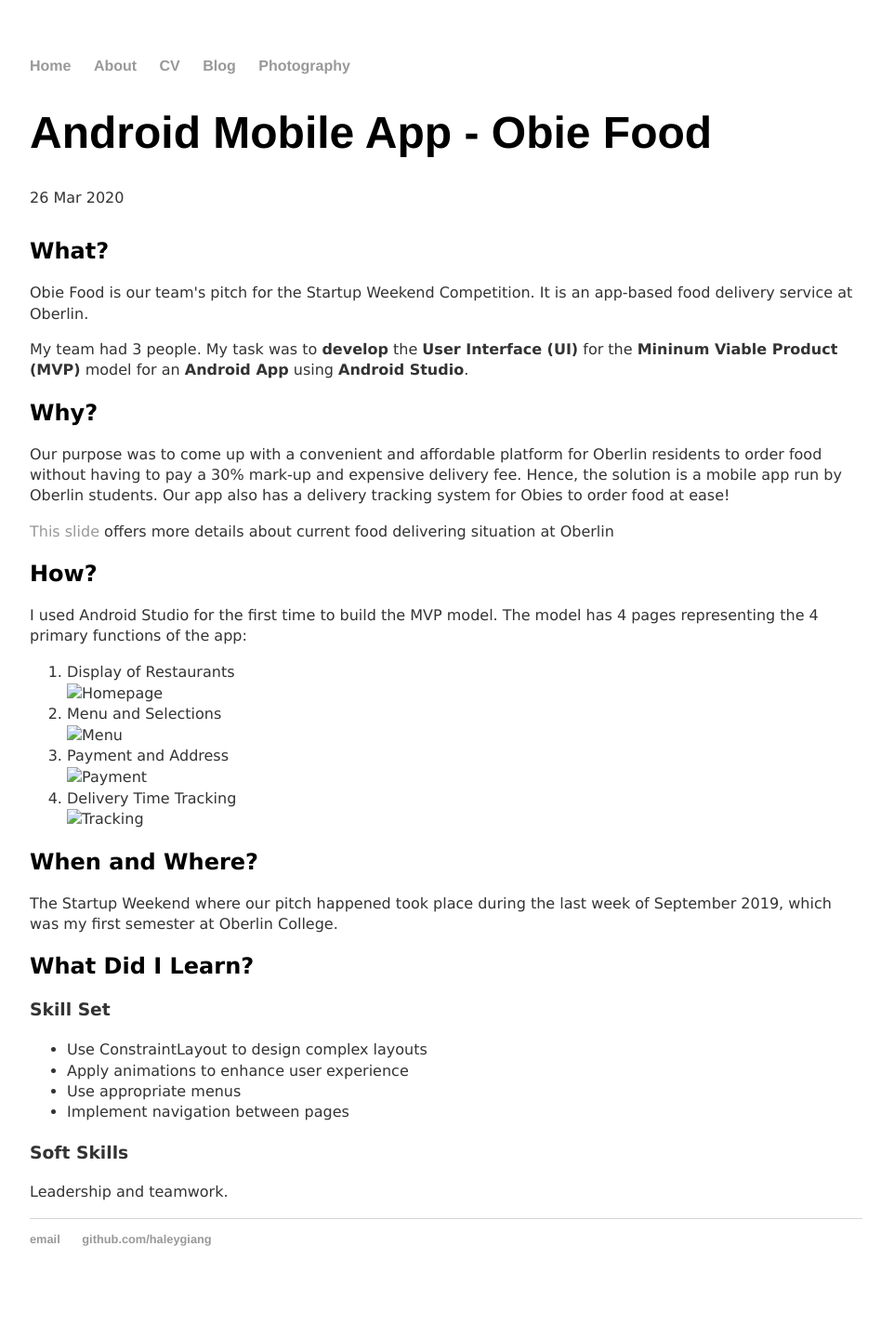
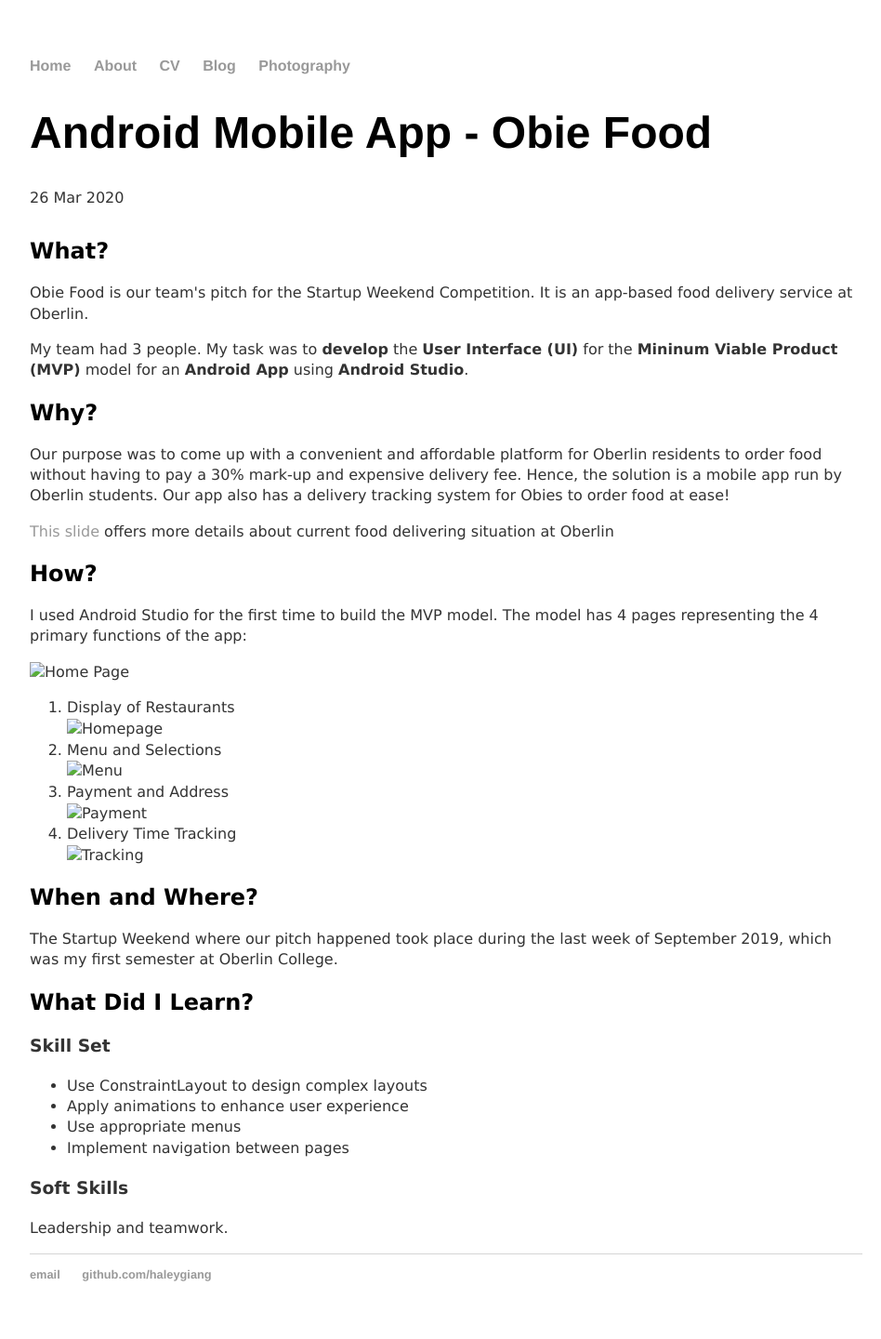
Before and after one commit to haleygiang/haleygiang.github.io, a Jekyll site: the page built from _posts/2020-03-26-obie-food-app.md, in a window 1280 px wide. Shown: the whole page at 93% size, without its empty margins (160-1108 px from the left). Built offline with Jekyll 4.4.1, drawn with Linux system fonts in a browser that asks for light colours; before the commit the page ends 1402 px from its top, so only the background shows below that.

Commit message:
Update 2020-03-26-obie-food-app.md

```diff
--- a/_posts/2020-03-26-obie-food-app.md
+++ b/_posts/2020-03-26-obie-food-app.md
@@ -23,7 +23,8 @@ permalink: /obie-food/
 <p>
 	I used Android Studio for the first time to build the MVP model. The model has 4 pages representing the 4 primary functions of the app:
 </p>
-<div class="blurb">
+
+![Home Page](../assets/images/homepage.png)
 <ol>
 	<li>Display of Restaurants</li>
 	<img src="../assets/images/homepage.png" alt="Homepage" align="center">
@@ -34,7 +35,7 @@ permalink: /obie-food/
 	<li>Delivery Time Tracking</li>
 	<img src="../assets/images/delivery.png" alt="Tracking" align="center">
 </ol>
-</div><!-- /.blurb -->
+
 
 <h2>When and Where?</h2>
 <p>The Startup Weekend where our pitch happened took place during the last week of September 2019, which was my first semester at Oberlin College.</p>
```
